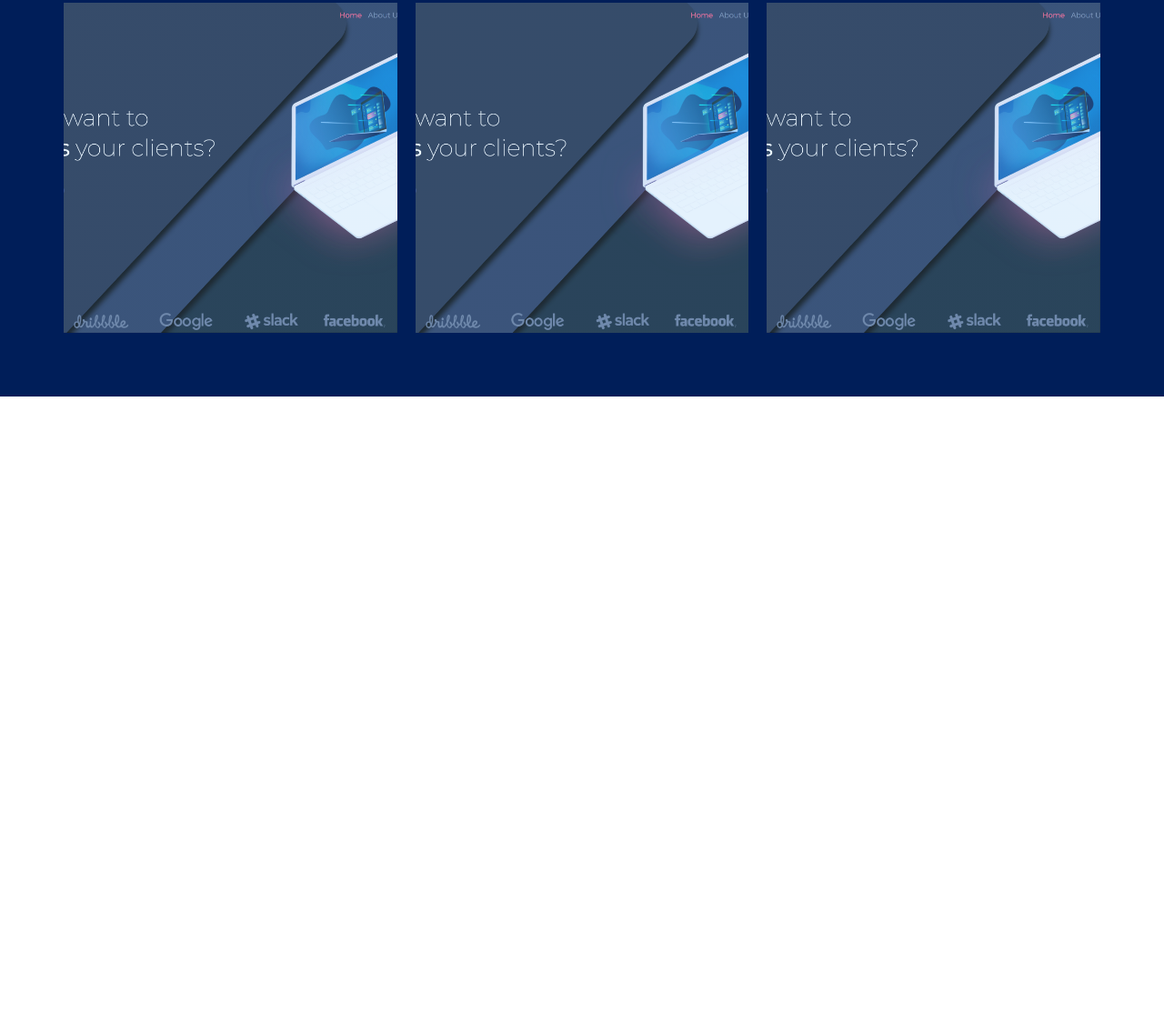
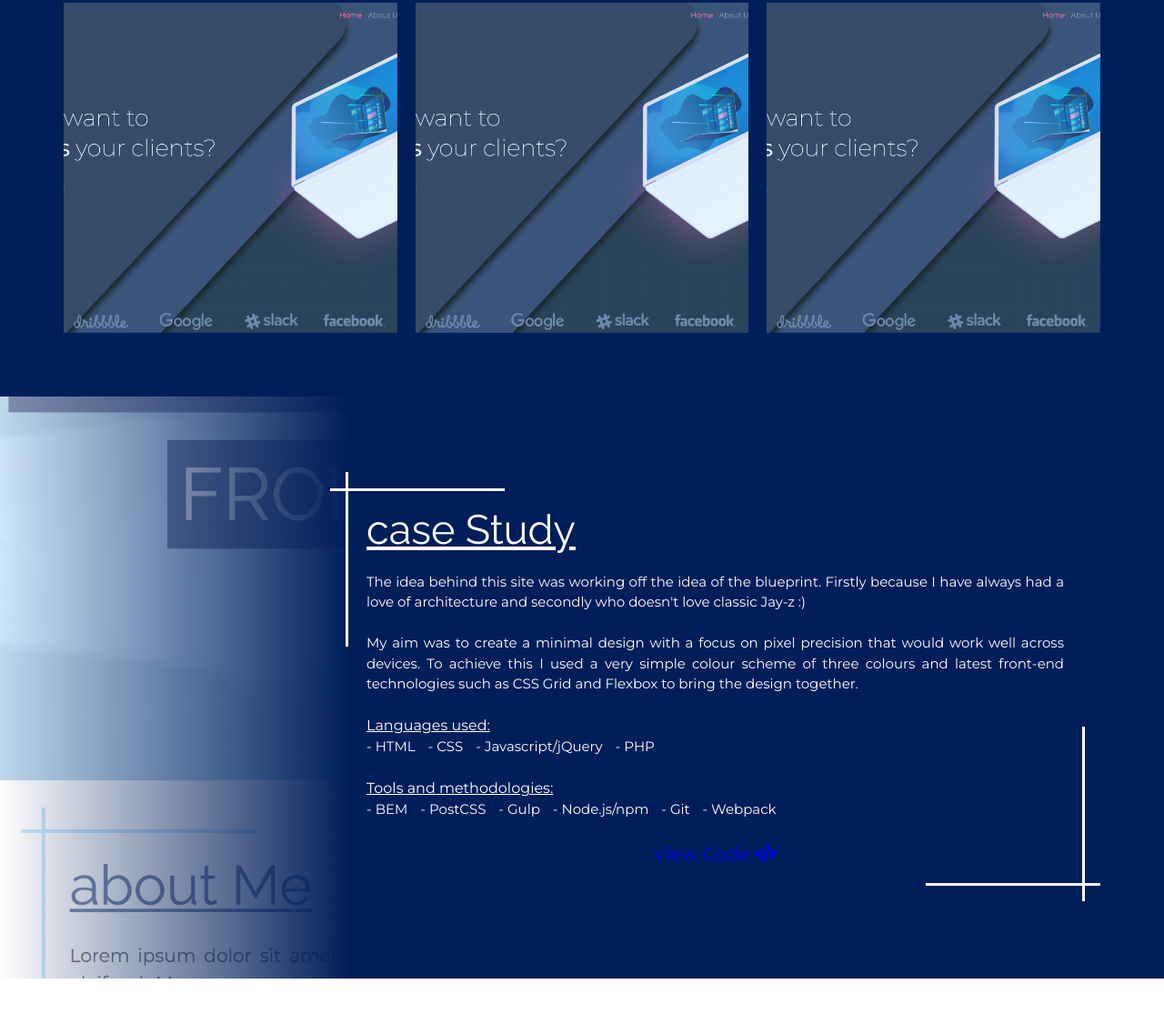
Before and after one commit to willbuilt1/portfolio, a website: page app/index.html in a window 1280 px wide. Shown: the part 1157-2272 px from the top of the page at 91% size. Before the commit the page ends 1659 px from the top, so only its background shows below. Drawn offline with Linux system fonts and the light colour scheme.

Commit message:
Spotlight section completed

```diff
--- a/app/assets/scripts/App.js
+++ b/app/assets/scripts/App.js
@@ -4,3 +4,4 @@ import RevealOnScroll from './modules/RevealOnScroll';
 
 new RevealOnScroll ('.about', '80%', 1600);
 new RevealOnScroll ('.portfolio', '80%');
+new RevealOnScroll ('.spotlight', '80%');
--- a/app/assets/styles/components/_corner.css
+++ b/app/assets/styles/components/_corner.css
@@ -1,5 +1,4 @@
 .corner{
-    background-color: $lightBlue;
     position: absolute;
     width:0;
     height: 3px;
--- /dev/null
+++ b/app/assets/styles/layout/_spotlight.css
@@ -0,0 +1,72 @@
+.spotlight{
+        width: 100%;
+        min-height: 80vh;
+        background-image: linear-gradient( to right, rgba(#fff, 0.5), rgba($darkBlue, 1.0) 30%), url("../../assets/images/portfolio.png");
+        background-position: center;
+        background-size: cover;
+        display: flex;
+        justify-content: flex-end;
+        align-items: center;
+        padding: 3rem 7rem 3rem 0;
+
+            &__container{
+            width: 70%;
+            position: relative;
+            }
+
+            &__corner{
+                background-color: white;
+            }
+
+            & .heading{
+                color: white;
+            }
+            & .main-text{
+                color: white;
+
+                & h4{
+                    font-family: 'Montserrat', sans-serif;
+                    font-size: 1.6rem;
+                    text-decoration: underline;
+                }
+                & li{
+                    display: inline-block;
+                    list-style: square;
+
+                    &:not(:last-child){
+                        margin-right: 1rem;
+                    }
+                }
+            }
+            &__view-code {
+                    text-align: center;
+                    font-size: 2rem;
+
+                    & a{
+                        position: relative;
+                        &::after {
+                        content: "";
+                        position:absolute;
+                        left: 0;
+                        bottom: 0px;
+                        width: 0;
+                        height: 2px;
+                        background: white;
+                        -webkit-transition: all ease .4s;
+                        -o-transition: all ease .4s;
+                        transition: all ease .4s;
+                        }
+
+                        &:visited{
+                            color: white;
+                        }
+                        &:link{
+                            text-decoration: none;
+                        }
+                        &:hover::after {
+                        width: 100%;
+                        }
+
+                    }
+                }
+    }
--- a/app/assets/styles/styles.css
+++ b/app/assets/styles/styles.css
@@ -8,6 +8,7 @@
 @import 'layout/_hero';
 @import 'layout/_about';
 @import 'layout/_portfolio';
+@import 'layout/_spotlight';
 
 @import 'components/_reveal-item';
 @import 'components/_corner';
--- a/app/index.html
+++ b/app/index.html
@@ -33,10 +33,11 @@
     </div>
   </div>
 </section>
-<section class="portfolio wrapper t-margin-large">
+<section class="portfolio t-margin-large">
+ <div class="wrapper">
     <div class="inner-wrapper">
       <h2 class="portfolio__heading b-margin-medium">portfolio</h2>
-      <div class="portfolio__grid b-margin-medium">
+        <div class="portfolio__grid">
           <div class="item">
             <div class="item__container">
               <div class="item__title"><h3>Title</h3></div>
@@ -94,6 +95,42 @@
       </div>
     </div>
 </section>
+<section class="spotlight">
+  <div class="spotlight__container">
+    <div class="spotlight__corner corner corner--top1"></div>
+    <div class="spotlight__corner corner corner--top2"></div>
+    <div class="spotlight__corner corner corner--bottom1"></div>
+    <div class="spotlight__corner corner corner--bottom2"></div>
+    <div class="spotlight__reveal inner-wrapper">
+      <h2 class="heading">case Study</h2>
+      <div class="main-text t-padding-medium b-padding-medium">
+        <p>The idea behind this site was working off the idea of  the blueprint. Firstly because I have always had a love of architecture and secondly who doesn't love classic Jay-z :)</p>
+        <br>
+        <p>My aim was to create a minimal design with a focus on pixel precision that would work well across devices. To achieve this I used a very simple colour scheme of three colours and latest front-end technologies such as CSS Grid and Flexbox to bring the design together.</p>
+        <br>
+        <h4>Languages used:</h4>
+        <ul>
+          <li>- HTML</li>
+          <li>- CSS</li>
+          <li>- Javascript/jQuery</li>
+          <li>- PHP</li>
+        </ul>
+        <br>
+        <h4>Tools and methodologies:</h4>
+        <ul>
+          <li>- BEM</li>
+          <li>- PostCSS</li>
+          <li>- Gulp</li>
+          <li>- Node.js/npm</li>
+          <li>- Git</li>
+          <li>- Webpack</li>
+        </ul>
+        <br>
+        <div class="spotlight__view-code"><a href="https://github.com/willbuilt1/portfolio">View Code <i class="fas fa-code"></i></a></div>
+      </div>
+      </div>
+  </div>
+</section>
 <div>
   <br>
   <br>
@@ -101,6 +138,7 @@
   <br>
 </div>
 
+
   <!-- build:js assets/scripts/App.js -->
   <script src="/temp/scripts/App.js"></script>
   <!-- endbuild -->
--- a/app/temp/styles/styles.css
+++ b/app/temp/styles/styles.css
@@ -444,46 +444,7 @@ h1, h2, h3, h4, h5, h6{
 
 .about__corner{
         background-color: #95D2FE;
-        position: absolute;
-        width:0;
-        height: 3px;
-        max-width: 20rem;
-        transition: width .4s ease-in;
     }
-
-.about__corner.showCorner{
-                width:15vw;
-            }
-
-.about__corner--top1{
-            left: 0;
-
-        }
-
-.about__corner--top2{
-            -webkit-transform: rotate(90deg);
-                    transform: rotate(90deg);
-            -webkit-transform-origin: 0 0;
-                    transform-origin: 0 0;
-            top: -17px;
-            transition-delay: .4s;
-        }
-
-.about__corner--bottom1{
-            bottom: 0;
-            right: 0;
-            transition-delay: .8s;
-        }
-
-.about__corner--bottom2{
-            bottom: -20px;
-            right: 17px;
-            -webkit-transform: rotate(90deg);
-                    transform: rotate(90deg);
-            -webkit-transform-origin: 100% 0;
-                    transform-origin: 100% 0;
-            transition-delay: 1.2s;
-        }
 
 .portfolio{
     position: relative;
@@ -523,6 +484,83 @@ h1, h2, h3, h4, h5, h6{
         padding-bottom: 7rem;
     }
 
+.spotlight{
+        width: 100%;
+        min-height: 80vh;
+        background-image: linear-gradient( to right, rgba(255,255,255, 0.5), rgba(0,30,89, 1.0) 30%), url("../../assets/images/portfolio.png");
+        background-position: center;
+        background-size: cover;
+        display: flex;
+        justify-content: flex-end;
+        align-items: center;
+        padding: 3rem 7rem 3rem 0;
+    }
+
+.spotlight__container{
+            width: 70%;
+            position: relative;
+            }
+
+.spotlight__corner{
+                background-color: white;
+            }
+
+.spotlight .heading{
+                color: white;
+            }
+
+.spotlight .main-text{
+                color: white;
+            }
+
+.spotlight .main-text h4{
+                    font-family: 'Montserrat', sans-serif;
+                    font-size: 1.6rem;
+                    text-decoration: underline;
+                }
+
+.spotlight .main-text li{
+                    display: inline-block;
+                    list-style: square;
+                }
+
+.spotlight .main-text li:not(:last-child){
+                        margin-right: 1rem;
+                    }
+
+.spotlight__view-code {
+                    text-align: center;
+                    font-size: 2rem;
+                }
+
+.spotlight__view-code a{
+                        position: relative;
+
+                    }
+
+.spotlight__view-code a::after {
+                        content: "";
+                        position:absolute;
+                        left: 0;
+                        bottom: 0px;
+                        width: 0;
+                        height: 2px;
+                        background: white;
+                        transition: all ease .4s;
+                        }
+
+.spotlight__view-code a:visited{
+                            color: white;
+                        }
+
+.spotlight__view-code a:link{
+                            text-decoration: none;
+                        }
+
+.spotlight__view-code a:hover::after {
+                        width: 100%;
+                        }
+
 .reveal-item{
     opacity: 0;
     -webkit-transform: scale(1.15);
@@ -537,7 +575,6 @@ h1, h2, h3, h4, h5, h6{
     }
 
 .corner{
-    background-color: #95D2FE;
     position: absolute;
     width:0;
     height: 3px;
```
Also changed, not shown: app/assets/styles/layout/_about.css (+0 -34 lines), app/assets/images/portfolio.png (added), app/assets/images/screenshot.png (added), app/temp/scripts/App.js. Lines whose indentation alone changed are shown as unchanged.
